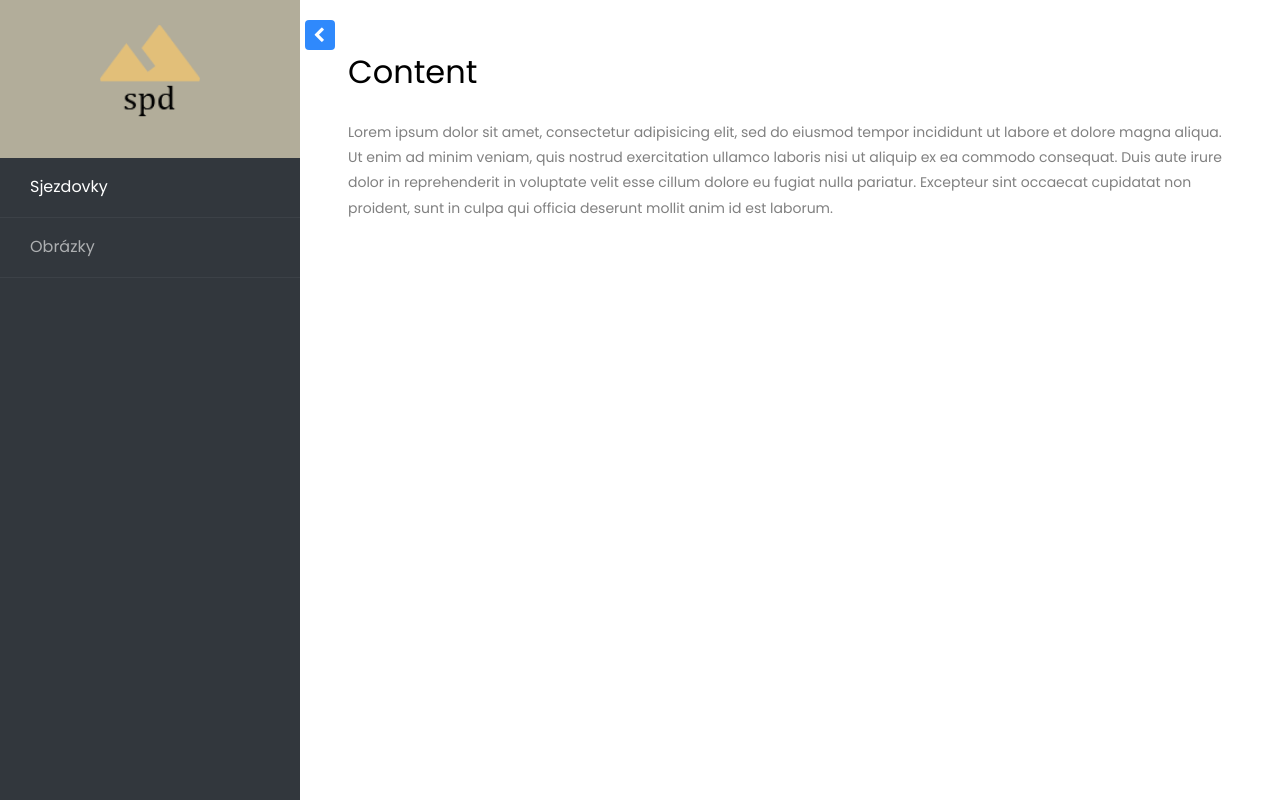
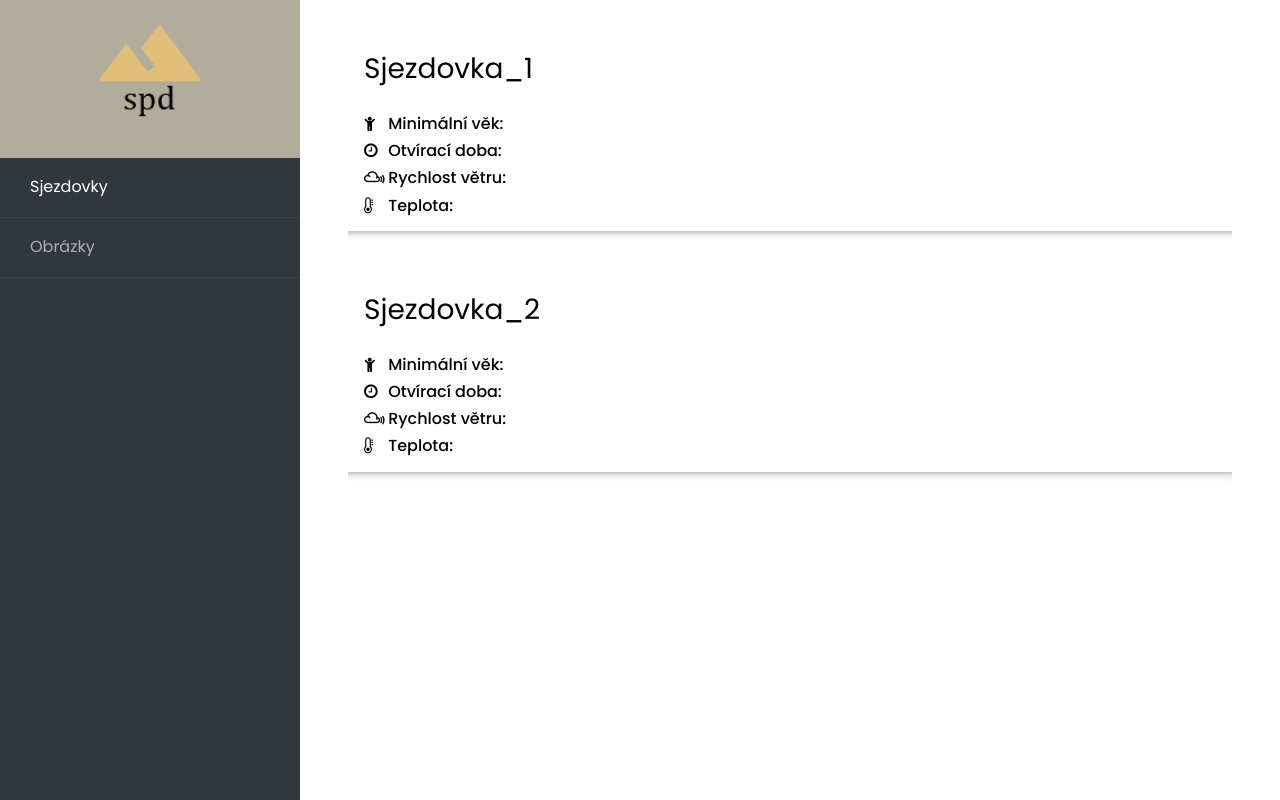
Before and after one commit to chodec/db_project, a plain HTML site: page spd/sidebar.html in a window 1280 px wide. Drawn offline with Linux system fonts and the light colour scheme.

Commit message:
Add files via upload

```diff
--- a/spd/sidebar.html
+++ b/spd/sidebar.html
@@ -15,8 +15,6 @@
 		<div class="wrapper d-flex align-items-stretch">
 			<nav id="sidebar">
 				<div class="custom-menu">
-					<button type="button" id="sidebarCollapse" class="btn btn-primary">
-	        </button>
         </div>
 	  		<div class="img bg-wrap text-center py-4" style="background-color:cornsilk">
 	  			<div class="user-logo">
@@ -31,12 +29,26 @@
               <a href="#"> Obrázky</a>
           </li>
         </ul>
-
     	</nav>
 
-      <div id="content" class="p-4 p-md-5 pt-5">
-        <h2 class="mb-4">Content</h2>
-        <p>Lorem ipsum dolor sit amet, consectetur adipisicing elit, sed do eiusmod tempor incididunt ut labore et dolore magna aliqua. Ut enim ad minim veniam, quis nostrud exercitation ullamco laboris nisi ut aliquip ex ea commodo consequat. Duis aute irure dolor in reprehenderit in voluptate velit esse cillum dolore eu fugiat nulla pariatur. Excepteur sint occaecat cupidatat non proident, sunt in culpa qui officia deserunt mollit anim id est laborum.</p>
+      <div id="content" class="p-4 p-md-5 pt-5 ">
+        <div class="sidebar_item mb-5">
+          <h3 class="mb-4 pl-3">Sjezdovka_1</h3>
+          <p class="mb-2 pl-3 h6"><span class="fa fa-child"></span> Minimální věk: </p>
+           <p class="mb-2 pl-3 h6"><span class="fa fa-clock-o"></span> Otvírací doba: </p>
+          <p class="mb-2 pl-3 h6"><span class="fa fa-mixcloud "></span> Rychlost větru: </p>
+          <p class="mb-2 pl-3 h6"><span class="fa fa-thermometer-empty"></span> Teplota: </p>
+          <hr class="sidebar_hr">
+        </div>
+
+        <div class="sidebar_item">
+          <h3 class="mb-4 pl-3">Sjezdovka_2</h3>
+          <p class="mb-2 pl-3 h6"><span class="fa fa-child"></span> Minimální věk: </p>
+          <p class="mb-2 pl-3 h6"><span class="fa fa-clock-o"></span> Otvírací doba: </p>
+          <p class="mb-2 pl-3 h6"><span class="fa fa-mixcloud "></span> Rychlost větru: </p>
+          <p class="mb-2 pl-3 h6"><span class="fa fa-thermometer-empty"></span> Teplota: </p>
+          <hr class="sidebar_hr">
+        </div>
       </div>
 		</div>
 
```
Also changed, not shown: spd/scss/style.css.
